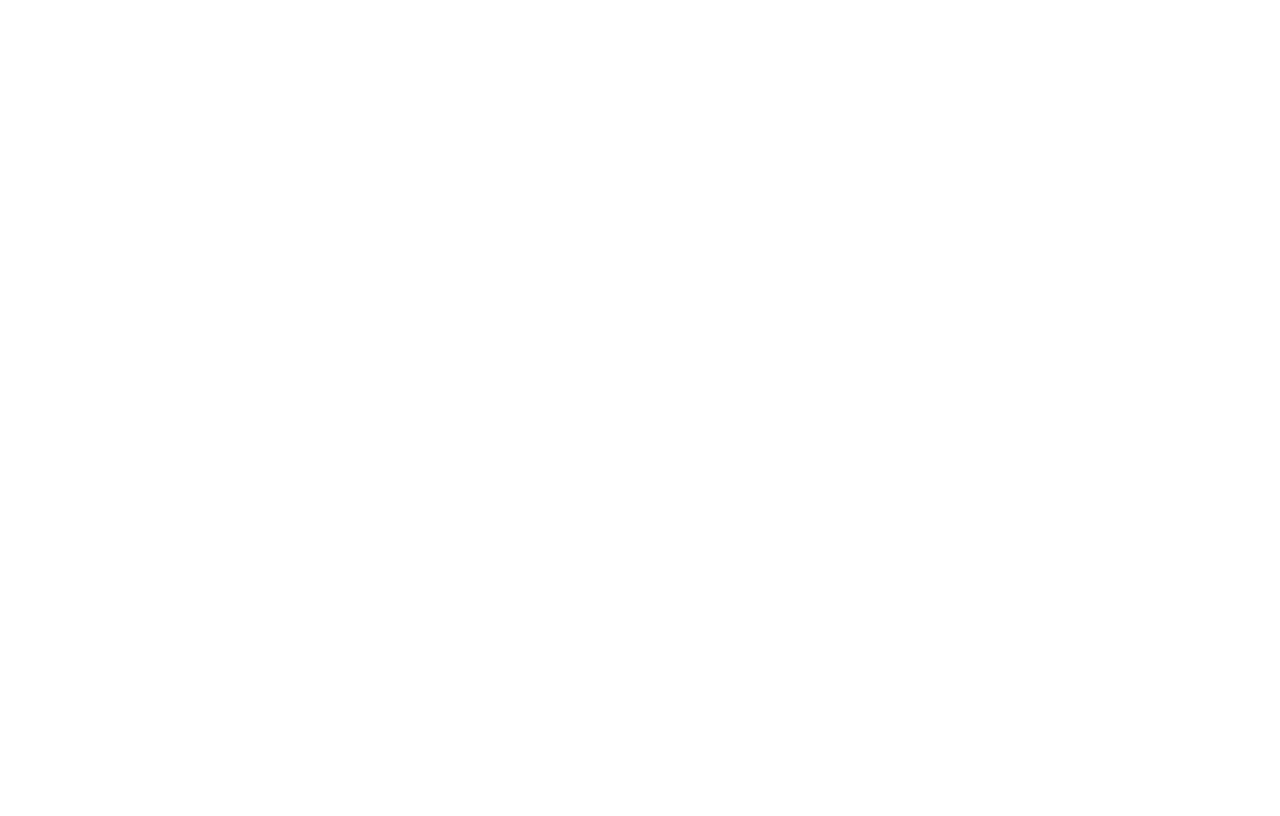
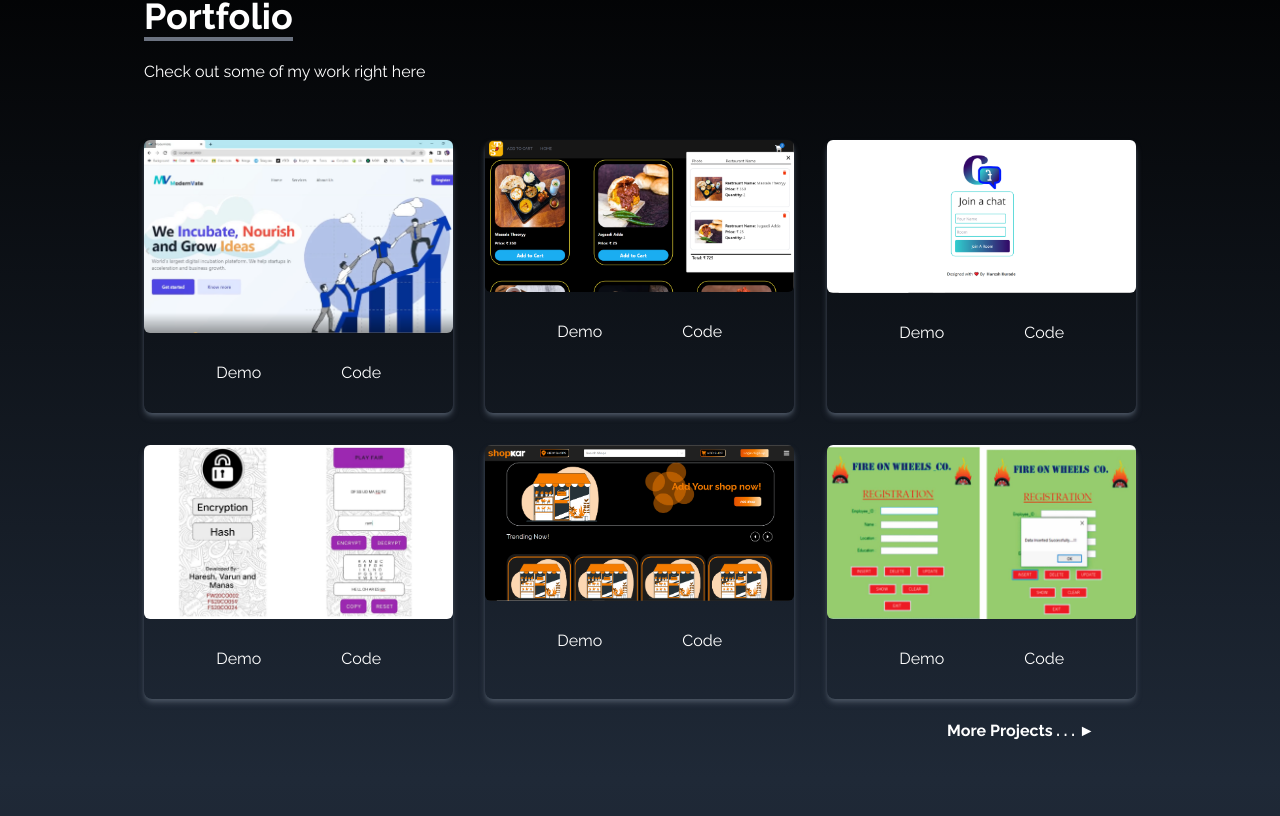
Before and after one commit to Haresh-729/Haresh-729.github.io, a React (Create React App) app: page / in a window 1280 px wide. Before the commit this address had no page. Shown: the part 1764-2580 px from the top of the page. Before the commit the page ends 800 px from the top, so only its background shows below. Built offline with nearby package versions, Linux system fonts and the light colour scheme.

Commit message:
rout changed

```diff
--- a/src/App.js
+++ b/src/App.js
@@ -23,7 +23,7 @@
   return (
     <div>
         <Routes>
-          <Route path="/My_Portfolio" element={[<NavBar />, <Home />, <About />, <Portfolio />, <Experience />, <Extra />, <Contact />, <Footer />, <SocialLinks />, <Theme />]} />
+          <Route path="/" element={[<NavBar />, <Home />, <About />, <Portfolio />, <Experience />, <Extra />, <Contact />, <Footer />, <SocialLinks />, <Theme />]} />
           <Route path="/portfolio" element={[<NavBar />, <DetailPort />, <Footer />, <SocialLinks />, <Theme />]} />
         </Routes>
         {/* <NavBar />
--- a/src/components/DetailPort.jsx
+++ b/src/components/DetailPort.jsx
@@ -15,7 +15,7 @@
 const DetailPort = () => {
   const navigate =  useNavigate();
   const handleClick = () => {
-    navigate("/My_Portfolio")
+    navigate("/")
   }
   const portfolios = [
     {
--- a/src/components/Portfolio.jsx
+++ b/src/components/Portfolio.jsx
@@ -6,6 +6,7 @@
 import CH from "../assets/portfolio/Chatify.png";
 import ST from "../assets/portfolio/Swaad_tales.png";
 import SF from "../assets/portfolio/Shop_finder.png";
+
 
 const Portfolio = () => {
   const navigate =  useNavigate();
```
